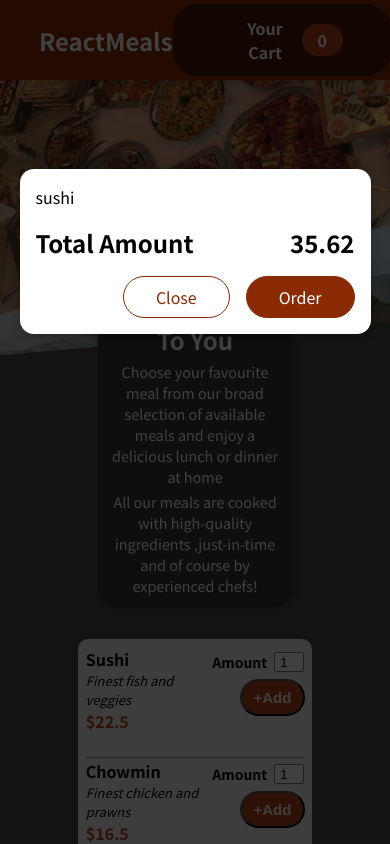
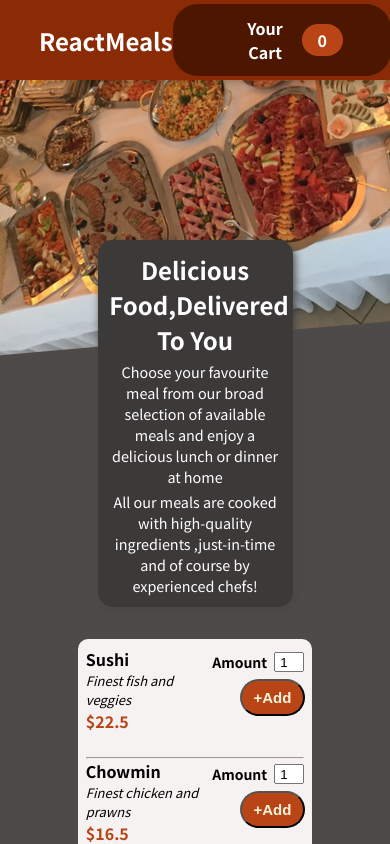
Before and after one commit to jitujiten/ResturantApp, a React (Create React App) app: page / in a window 390 px wide. Shown: the top 844 px of the page. Built offline with nearby package versions, Linux system fonts and the light colour scheme; some icons are missing.

Commit message:
make the cart button responsive

```diff
--- a/src/App.js
+++ b/src/App.js
@@ -1,14 +1,26 @@
-import React from "react";
+import React,{useState} from "react";
 import Header from "./Component/Layout/Header";
 import Summary from "./Component/Layout/Summary";
 import Availabelmeals from "./Component/Layout/AvailableMeals";
 import Cart from "./Component/Cart/Cart";
 
+
 function App() {
+
+  const [cartdisplay,setcartdisplay]=useState(false)
+
+  const presshandler=()=>{
+    setcartdisplay(true);
+  }
+ const cartnotdisplayhandler=()=>{
+  setcartdisplay(false);
+ }
+
   return (
     <React.Fragment>
-    <Cart/>
-    <Header/>
+   {cartdisplay && <Cart oncartremove={cartnotdisplayhandler}/>}
+   {!cartdisplay &&  <Header onpress={presshandler}/>}
+
     <Summary/>
     <Availabelmeals/>
     </React.Fragment>
--- a/src/Component/Cart/Cart.js
+++ b/src/Component/Cart/Cart.js
@@ -1,7 +1,7 @@
 import classes from "./Cart.module.css";
 import Modal from "../UI/Modal";
 
-const Cart = () => {
+const Cart = (props) => {
   const Cartitems = (
     <ul className={classes["cart-items"]}>
       {[{ id: "c1",
@@ -14,14 +14,16 @@ const Cart = () => {
   );
 
   return (
-    <Modal>
+    <Modal onremove={props.oncartremove}>
       {Cartitems}
       <div className={classes.total}>
         <span>Total Amount</span>
         <span>35.62</span>
       </div>
       <div className={classes.actions}>
-        <button className={classes["button--alt"]}>Close</button>
+        <button className={classes["button--alt"]}
+        onClick={props.oncartremove}
+        >Close</button>
         <button className={classes.button}>Order</button>
       </div>
     </Modal>
--- a/src/Component/Layout/Header.js
+++ b/src/Component/Layout/Header.js
@@ -3,12 +3,12 @@ import classes from "./Header.module.css";
 import mealsimage from "../../assets/meals.jpg";
 import HeaderCartButton from "./HeaderCartButton";
 
-const Header = () => {
+const Header = (props) => {
   return (
     <React.Fragment>
       <header className={classes.header}>
         <h2>ReactMeals</h2>
-        <HeaderCartButton/>
+        <HeaderCartButton onClick={props.onpress} />
       </header>
      <div className={classes['main-image']}>
      <img src={mealsimage} alt="table of delicious foods"/>
--- a/src/Component/Layout/HeaderCartButton.js
+++ b/src/Component/Layout/HeaderCartButton.js
@@ -3,8 +3,8 @@ import classes from "./HeaderCartButton.module.css";
 import CartIcon from "../Cart/CartIcon";
 
 
-const HeaderCartButton=()=>{
-  return <button className={classes.button}>
+const HeaderCartButton=(props)=>{
+  return <button className={classes.button} onClick={props.onClick}>
     <span className={classes.icon}>
     <CartIcon/>
     </span>
--- a/src/Component/UI/Modal.js
+++ b/src/Component/UI/Modal.js
@@ -3,7 +3,7 @@ import classes from "./Modal.module.css";
 import ReactDOM from "react-dom";
 
 const Backdrop = (props) => {
-  return <div className={classes.backdrop} />;
+  return <div className={classes.backdrop} onClick={props.onremove} />;
 };
 
 const ModalOverlays = (props) => {
@@ -18,7 +18,7 @@ const portalelement = document.getElementById("overlays");
 const Modal = (props) => {
   return (
     <React.Fragment>
-      {ReactDOM.createPortal(<Backdrop />, portalelement)}
+      {ReactDOM.createPortal(<Backdrop onremove={props.onremove} />, portalelement)}
       {ReactDOM.createPortal(
         <ModalOverlays>{props.children}</ModalOverlays>,
         portalelement
```
